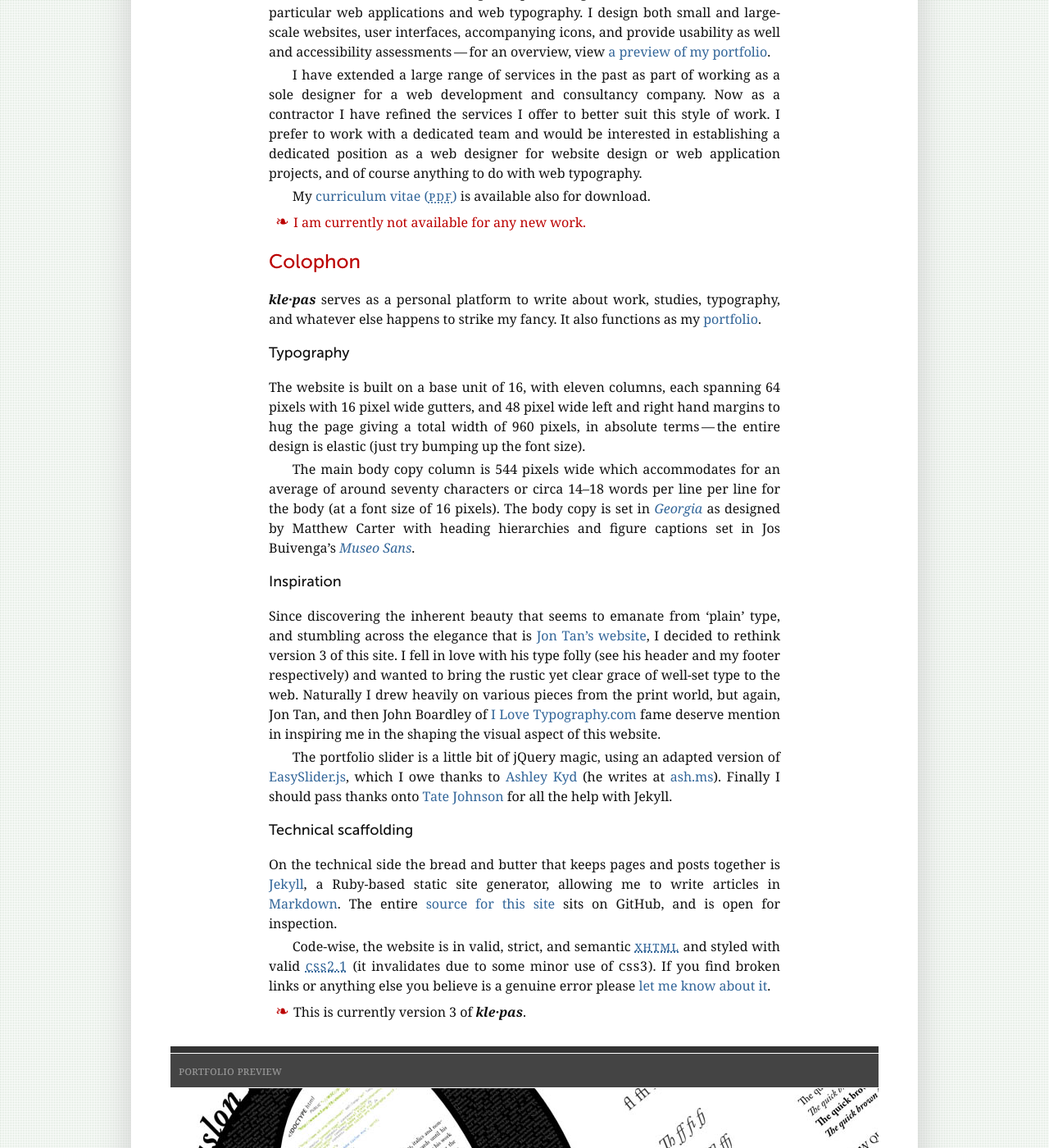
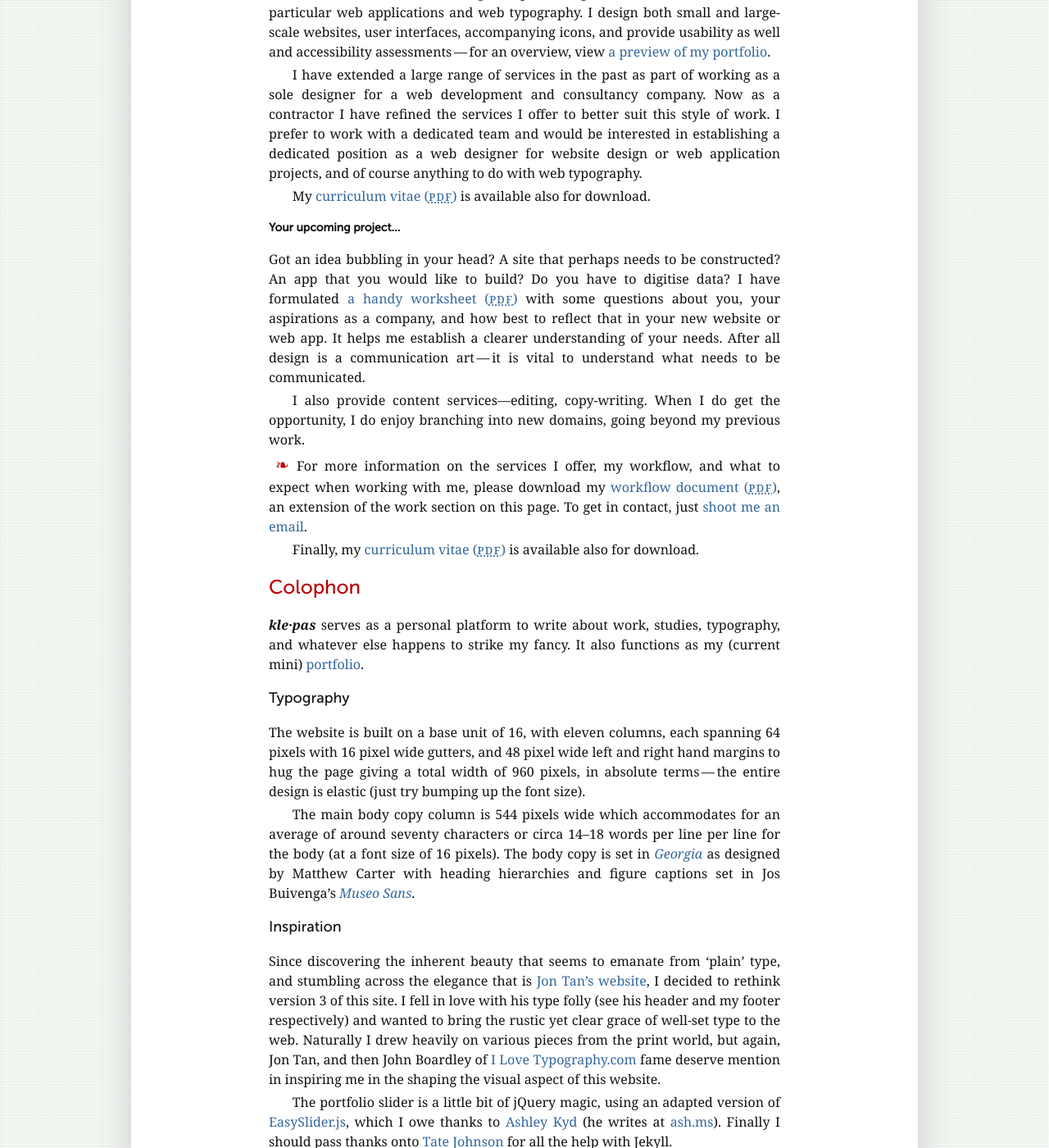
Before and after one commit to klepas/klepas.org, a Jekyll site: the page built from about.html, in a window 1280 px wide and 1400 px high, scrolled down 1736 px. Shown: the whole window at 82% size. Built offline with Jekyll 4.4.1, drawn with Linux system fonts in a browser that asks for light colours.

Commit message:
Updated about page.

```diff
--- a/about.html
+++ b/about.html
@@ -28,15 +28,14 @@ title: About &amp; Contact
 </p>
                 <p>I have extended a large range of services in the past as part of working as a sole designer for a web development and consultancy company. Now as a contractor I have refined the services I offer to better suit this style of work. I prefer to work with a dedicated team and would be interested in establishing a dedicated position as a web designer for website design or web application projects, and of course anything to do with web typography.</p>
                 <p>My <a href="/files/doc/Simon-Pascal-Klein-CV.pdf" title="Download Simon Pascal Klein&rsquo;s curriculum vitae">curriculum vitae (<acronym title="Portable Document Format">PDF</acronym>)</a> is available also for download.</p>
-                <p class="note availability">I am currently not available for any new work.</p>
-                <!--
+                <!--<p class="note availability">I am currently not available for any new work.</p>-->
                 <h5>Your upcoming project&hellip;</h5>
-                <p>Got an idea bubbling in your head? A site that perhaps needs to be constructed? An app that you would like to build? I have formulated <a href="/files/doc/klepas-client-worksheet.pdf" title="Download the client worksheet">a handy worksheet (<acronym title="Portable Document Format">PDF</acronym>)</a> with some questions about you, your aspirations as a company, and how best to reﬂect that in your new website or web app. It helps me establish a clearer understanding of your needs. After all design is a communication art&thinsp;&mdash;&thinsp;it is vital to understand what needs to be communicated.</p>
+                <p>Got an idea bubbling in your head? A site that perhaps needs to be constructed? An app that you would like to build? Do you have to digitise data? I have formulated <a href="/files/doc/klepas-client-worksheet.pdf" title="Download the client worksheet">a handy worksheet (<acronym title="Portable Document Format">PDF</acronym>)</a> with some questions about you, your aspirations as a company, and how best to reﬂect that in your new website or web app. It helps me establish a clearer understanding of your needs. After all design is a communication art&thinsp;&mdash;&thinsp;it is vital to understand what needs to be communicated.</p>
+                <p>I also provide content services—editing, copy-writing. When I do get the opportunity, I do enjoy branching into new domains, going beyond my previous work.</p>
                 <p class="note">For more information on the services I offer, my workflow, and what to expect when working with me, please download my <a href="/files/doc/klepas-workflow.pdf" title="Download the workflow info document">workflow document (<acronym title="Portable Document Format">PDF</acronym>)</a>, an extension of the work section on this page. To get in contact, just <a href="mailto:klepas@klepas.org" title="Email Simon Pascal Klein">shoot me an email</a>.</p>
                 <p>Finally, my <a href="/files/doc/Simon-Pascal-Klein-CV.pdf" title="Download Simon Pascal Klein&rsquo;s curriculum vitae">curriculum vitae (<acronym title="Portable Document Format">PDF</acronym>)</a> is available also for download.</p>
-                -->
                 <h3 id="colophon">Colophon</h3>
-                <p><strong><em>kle&middot;pas</em></strong> serves as a personal platform to write about work, studies, typography, and whatever else happens to strike my fancy. It also functions as my <a href="#portfolio" title="Skip down to the portfolio preview">portfolio</a>.</p>
+                <p><strong><em>kle&middot;pas</em></strong> serves as a personal platform to write about work, studies, typography, and whatever else happens to strike my fancy. It also functions as my (current mini) <a href="#portfolio" title="Skip down to the portfolio preview">portfolio</a>.</p>
                 <h4>Typography</h4>
                 <p>The website is built on a base unit of 16, with eleven columns, each spanning 64 pixels with 16 pixel wide gutters, and 48 pixel wide left and right hand margins to hug the page giving a total width of 960 pixels, in absolute terms&thinsp;&mdash;&thinsp;the entire design is elastic (just try bumping up the font size).</p>
 	           <p>The main body copy column is 544 pixels wide which accommodates for an average of around seventy characters or circa 14&ndash;18 words per line per line for the body (at a font size of 16 pixels). The body copy is set in <a href="http://en.wikipedia.org/wiki/Georgia_%28typeface%29" title="Wikipedia (EN): Georgia typeface"><em>Georgia</em></a> as designed by Matthew Carter with heading hierarchies and figure captions set in Jos Buivenga&rsquo;s <a href="http://www.josbuivenga.demon.nl/museosans.html" title="Museo Sans&thinsp;&mdash;&thinsp;a [free] font from exljbris Font Foundry"><em>Museo Sans</em></a>.</p>
```
